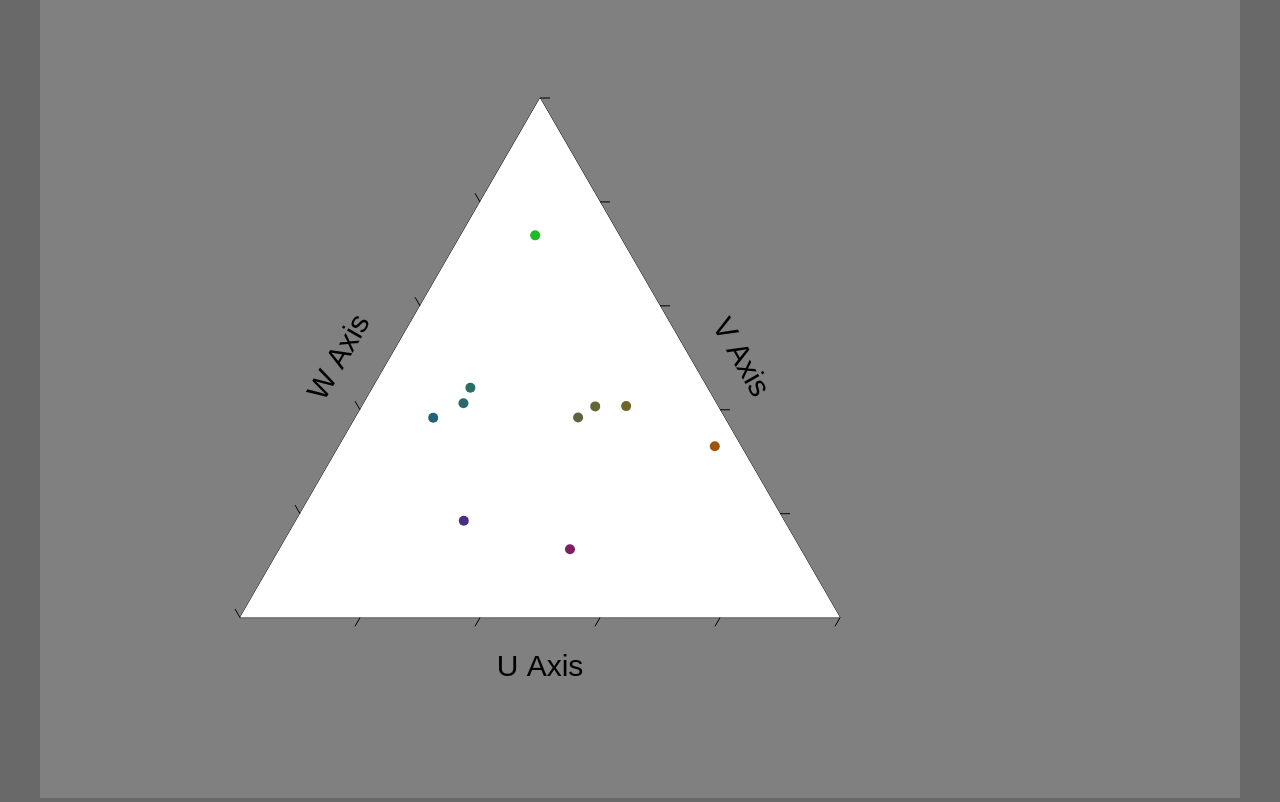
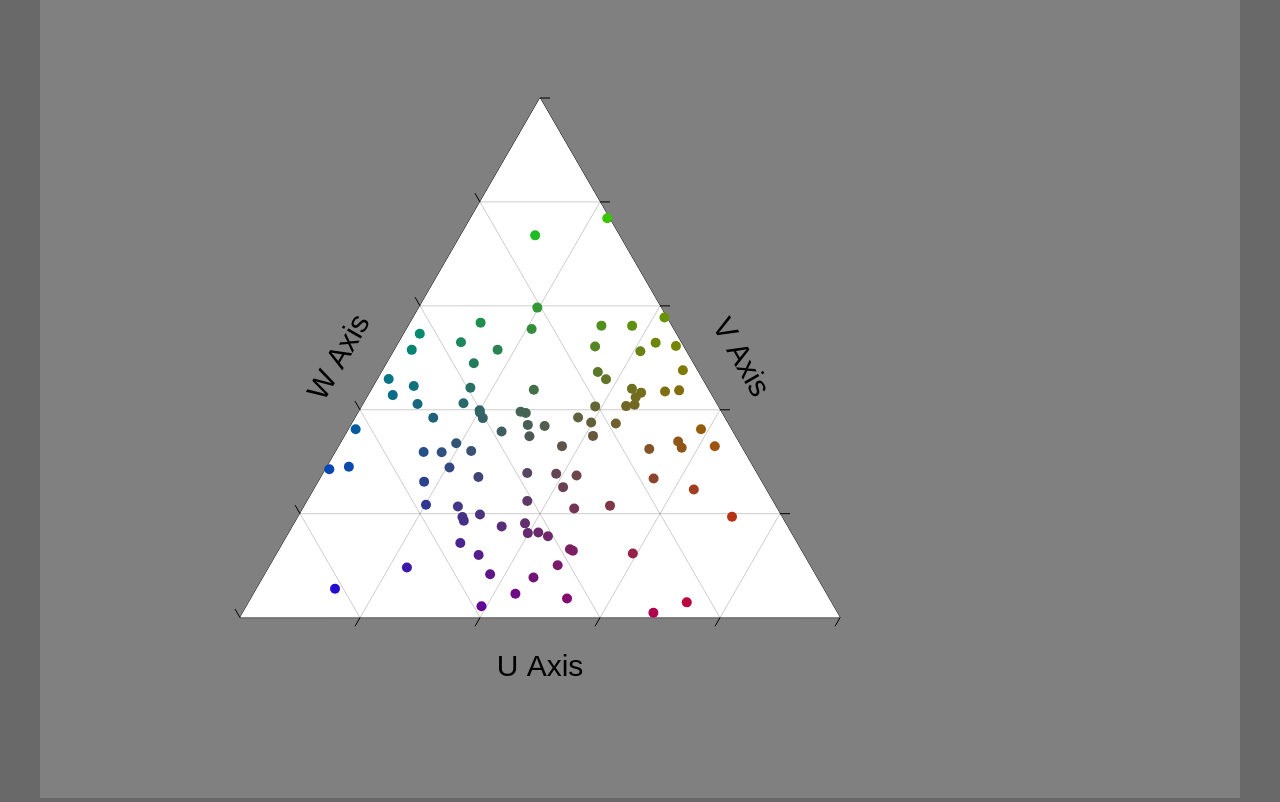
Before and after one commit to Insopitus/TriangularGraph, a website built with Vite: page index.html in a window 1280 px wide. Built offline with nearby package versions, Linux system fonts and the light colour scheme.

Commit message:
add inner scale line

```diff
--- a/index.html
+++ b/index.html
@@ -4,7 +4,7 @@
   <meta charset="UTF-8">
   <meta http-equiv="X-UA-Compatible" content="IE=edge">
   <meta name="viewport" content="width=device-width, initial-scale=1.0">
-  <title>Document</title>
+  <title>Triangular Graph</title>
   <script src="./script.ts" type="module"></script>
   <style>html,body{width:100%;height: 100%;margin: 0;}body{display: flex;justify-content: center;align-items: center;background-color: dimgrey;}</style>
 </head>
--- a/script.ts
+++ b/script.ts
@@ -19,6 +19,10 @@ const option = {
       fontSize: 20
     },
   ],
+  scale:{
+    innerLine:true,
+    innerLineColor:'rgba(1,1,1,.2)'
+  },
   data:generatePoints()
 }
 const graph = new Graph('.graph', option)
@@ -48,7 +52,7 @@ function animate(){
   requestAnimationFrame(animate)
 }
 function generatePoints() {
-  const POINT_COUNT = 1e1
+  const POINT_COUNT = 1e2
   const data = new Array(POINT_COUNT)
   for (let i = 0; i < POINT_COUNT; i++) {
     let u = Math.random()
--- a/src/Graph.ts
+++ b/src/Graph.ts
@@ -4,7 +4,7 @@ export default class Graph {
   context: CanvasRenderingContext2D
   options: GraphOptions
   constructor(query: string, options: GraphOptions) {
-    if (!options) throw 'option is needed.'
+    if (!options) throw 'options are needed.'
     this.options = options
     const width = options.width || 600
     const height = options.height || 400
@@ -16,7 +16,6 @@ export default class Graph {
     this.context.fillStyle = 'gray'
     this.context.fillRect(0, 0, width, height)
     this.render(options.data)
-    // this.#context.translate(.5,.5)
   }
   render(data?: GraphOptions['data']) {
     data ||= this.options.data
@@ -50,33 +49,62 @@ export default class Graph {
     const scaleSize = 10 //
     if (option.disable) return
     const ctx = this.context
-    ctx.strokeStyle = 'black'
     // u axis
     for (let i = 1; i <= 5; i++) {
+      ctx.strokeStyle = 'black'
       const pos = getCanvas2DCoord(.2 * i, 0, 1 - .2 * 1)
       applyTranformation(pos, triangleEdgeLength)
       ctx.beginPath()
       ctx.moveTo(pos[0], pos[1])
       ctx.lineTo(pos[0] - scaleSize * COS60, pos[1] + scaleSize * SIN60)
       ctx.stroke()
+      if(option.innerLine){
+        ctx.beginPath()
+        ctx.moveTo(...pos)
+        const pos2 = getCanvas2DCoord(.2*i,1-.2*i,0)
+        applyTranformation(pos2,triangleEdgeLength)
+        ctx.strokeStyle = option.innerLineColor || '#ffffff0f'
+        ctx.lineTo(...pos2)
+        ctx.stroke()
+      }
     }
     // v axis
     for (let i = 1; i <= 5; i++) {
+      ctx.strokeStyle = 'black'
       const pos = getCanvas2DCoord(1 - .2 * i, 0.2 * i, 0)
       applyTranformation(pos, triangleEdgeLength)
       ctx.beginPath()
       ctx.moveTo(pos[0], pos[1])
       ctx.lineTo(pos[0] + scaleSize, pos[1])
       ctx.stroke()
+      if(option.innerLine){
+        ctx.beginPath()
+        ctx.moveTo(...pos)
+        const pos2 = getCanvas2DCoord(0,0.2 * i,1 - .2 * i)
+        applyTranformation(pos2,triangleEdgeLength)
+        ctx.strokeStyle = option.innerLineColor || '#ffffff0f'
+        ctx.lineTo(...pos2)
+        ctx.stroke()
+      }
     }
     // w axis
     for (let i = 1; i <= 5; i++) {
+      ctx.strokeStyle = 'black'
       const pos = getCanvas2DCoord(0, 1 - .2 * i, .2 * i)
       applyTranformation(pos, triangleEdgeLength)
       ctx.beginPath()
       ctx.moveTo(pos[0], pos[1])
       ctx.lineTo(pos[0] - scaleSize * COS60, pos[1] - scaleSize * SIN60)
       ctx.stroke()
+      if(option.innerLine){
+        ctx.beginPath()
+        ctx.moveTo(...pos)
+        const pos2 = getCanvas2DCoord(1-0.2 * i,0,.2 * i)
+        applyTranformation(pos2,triangleEdgeLength)
+        ctx.strokeStyle = option.innerLineColor || '#ffffff0f'
+        ctx.lineTo(...pos2)
+        ctx.stroke()
+      }
     }
 
   }
```
